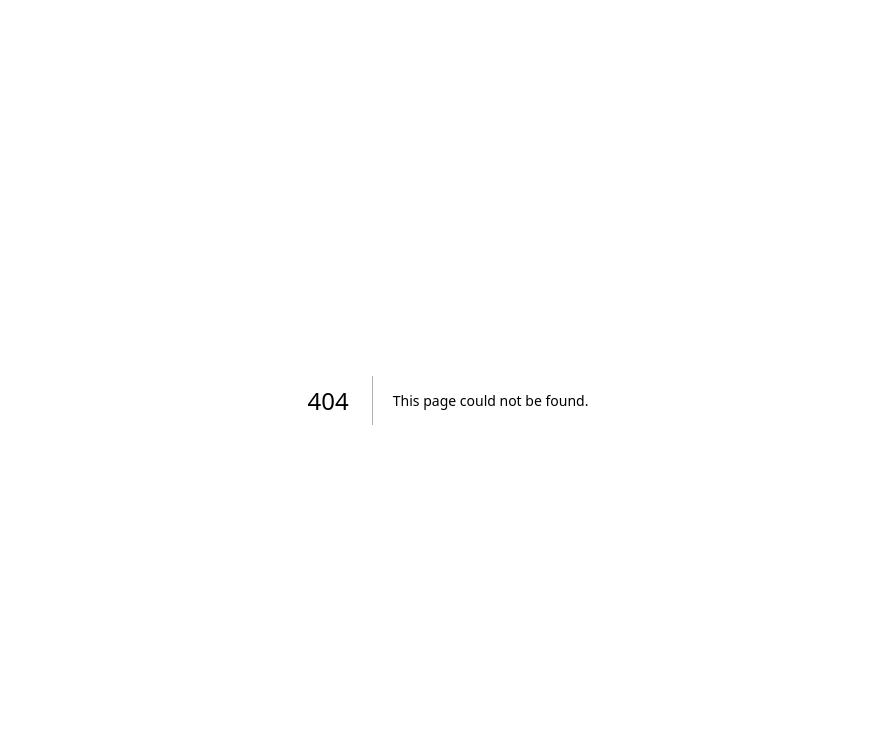
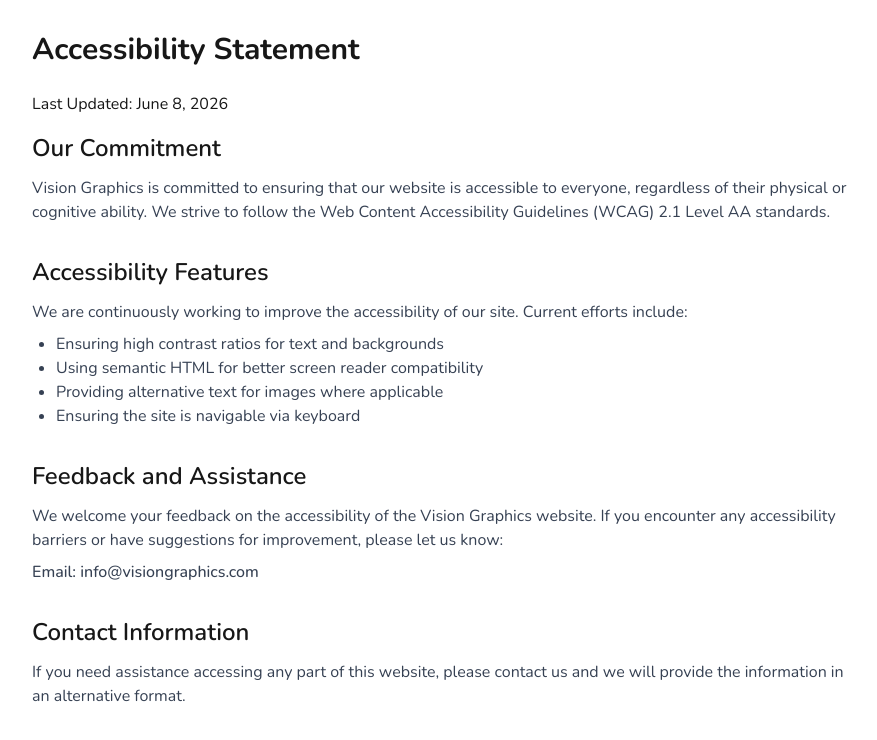
Before and after one commit to absoluteclaw310-arch/visiongraphics, a Next.js app: page /accessibility in a window 1280 px wide. Before the commit this address had no page. Shown: the top 740 px of the page, without its empty margins (192-1069 px from the left). Built offline with nearby package versions, Linux system fonts and the light colour scheme.

Commit message:
Add accessibility and privacy policy pages

```diff
--- /dev/null
+++ b/src/app/accessibility/page.tsx
@@ -0,0 +1,47 @@
+import React from 'react';
+
+export default function Accessibility() {
+  return (
+    <div className="max-w-4xl mx-auto p-8">
+      <h1 className="text-3xl font-bold mb-6">Accessibility Statement</h1>
+      <p className="mb-4">Last Updated: June 8, 2026</p>
+
+      <section className="mb-8">
+        <h2 className="text-2xl font-semibold mb-3">Our Commitment</h2>
+        <p className="text-gray-700">
+          Vision Graphics is committed to ensuring that our website is accessible to everyone, regardless of their physical or cognitive ability. We strive to follow the Web Content Accessibility Guidelines (WCAG) 2.1 Level AA standards.
+        </p>
+      </section>
+
+      <section className="mb-8">
+        <h2 className="text-2xl font-semibold mb-3">Accessibility Features</h2>
+        <p className="text-gray-700 mb-2">
+          We are continuously working to improve the accessibility of our site. Current efforts include:
+        </p>
+        <ul className="list-disc pl-6 text-gray-700">
+          <li>Ensuring high contrast ratios for text and backgrounds</li>
+          <li>Using semantic HTML for better screen reader compatibility</li>
+          <li>Providing alternative text for images where applicable</li>
+          <li>Ensuring the site is navigable via keyboard</li>
+        </ul>
+      </section>
+
+      <section className="mb-8">
+        <h2 className="text-2xl font-semibold mb-3">Feedback and Assistance</h2>
+        <p className="text-gray-700 mb-2">
+          We welcome your feedback on the accessibility of the Vision Graphics website. If you encounter any accessibility barriers or have suggestions for improvement, please let us know:
+        </p>
+        <p className="text-gray-700 font-medium">
+          Email: info@visiongraphics.com
+        </p>
+      </section>
+
+      <section className="mb-8">
+        <h2 className="text-2xl font-semibold mb-3">Contact Information</h2>
+        <p className="text-gray-700">
+          If you need assistance accessing any part of this website, please contact us and we will provide the information in an alternative format.
+        </p>
+      </section>
+    </div>
+  );
+}
--- a/src/app/page.tsx
+++ b/src/app/page.tsx
@@ -92,6 +92,10 @@
           </div>
         </div>
         <div className="text-center mt-12 pt-8 border-t border-gray-800 text-gray-500 text-sm">
+          <div className="flex justify-center gap-6 mb-4">
+            <Link href="/privacy" className="hover:text-white transition">Privacy Policy</Link>
+            <Link href="/accessibility" className="hover:text-white transition">Accessibility</Link>
+          </div>
           © {new Date().getFullYear()} Vision Graphics. All rights reserved.
         </div>
       </footer>
--- /dev/null
+++ b/src/app/privacy/page.tsx
@@ -0,0 +1,61 @@
+import React from 'react';
+
+export default function PrivacyPolicy() {
+  return (
+    <div className="max-w-4xl mx-auto p-8">
+      <h1 className="text-3xl font-bold mb-6">Privacy Policy</h1>
+      <p className="mb-4">Last Updated: June 8, 2026</p>
+
+      <section className="mb-8">
+        <h2 className="text-2xl font-semibold mb-3">Introduction</h2>
+        <p className="text-gray-700">
+          Welcome to Vision Graphics. We are committed to protecting your personal information and your right to privacy. If you have any questions or concerns about our practices, please contact us.
+        </p>
+      </section>
+
+      <section className="mb-8">
+        <h2 className="text-2xl font-semibold mb-3">Information We Collect</h2>
+        <p className="text-gray-700 mb-2">
+          We collect personal information that you voluntarily provide to us when you:
+        </p>
+        <ul className="list-disc pl-6 text-gray-700">
+          <li>Register for a wholesale account</li>
+          <li>Place an order for materials</li>
+          <li>Contact us via our website forms</li>
+          <li>Sign up for our newsletter</li>
+        </ul>
+        <p className="text-gray-700 mt-2">
+          This may include your name, email address, phone number, company name, and shipping/billing address.
+        </p>
+      </section>
+
+      <section className="mb-8">
+        <h2 className="text-2xl font-semibold mb-3">How We Use Your Information</h2>
+        <p className="text-gray-700 mb-2">
+          We use the information we collect to:
+        </p>
+        <ul className="list-disc pl-6 text-gray-700">
+          <li>Process and fulfill your orders</li>
+          <li>Manage your wholesale account and pricing</li>
+          <li>Communicate with you about your orders and account</li>
+          <li>Improve our website and services</li>
+          <li>Comply with legal obligations</li>
+        </ul>
+      </section>
+
+      <section className="mb-8">
+        <h2 className="text-2xl font-semibold mb-3">Data Sharing</h2>
+        <p className="text-gray-700">
+          We do not sell your personal information to third parties. We may share information with trusted service providers (such as shipping carriers and payment processors) to the extent necessary to fulfill your orders.
+        </p>
+      </section>
+
+      <section className="mb-8">
+        <h2 className="text-2xl font-semibold mb-3">Your Rights</h2>
+        <p className="text-gray-700">
+          Depending on your location, you may have certain rights regarding your personal data, including the right to access, correct, or delete the information we hold about you.
+        </p>
+      </section>
+    </div>
+  );
+}
```
